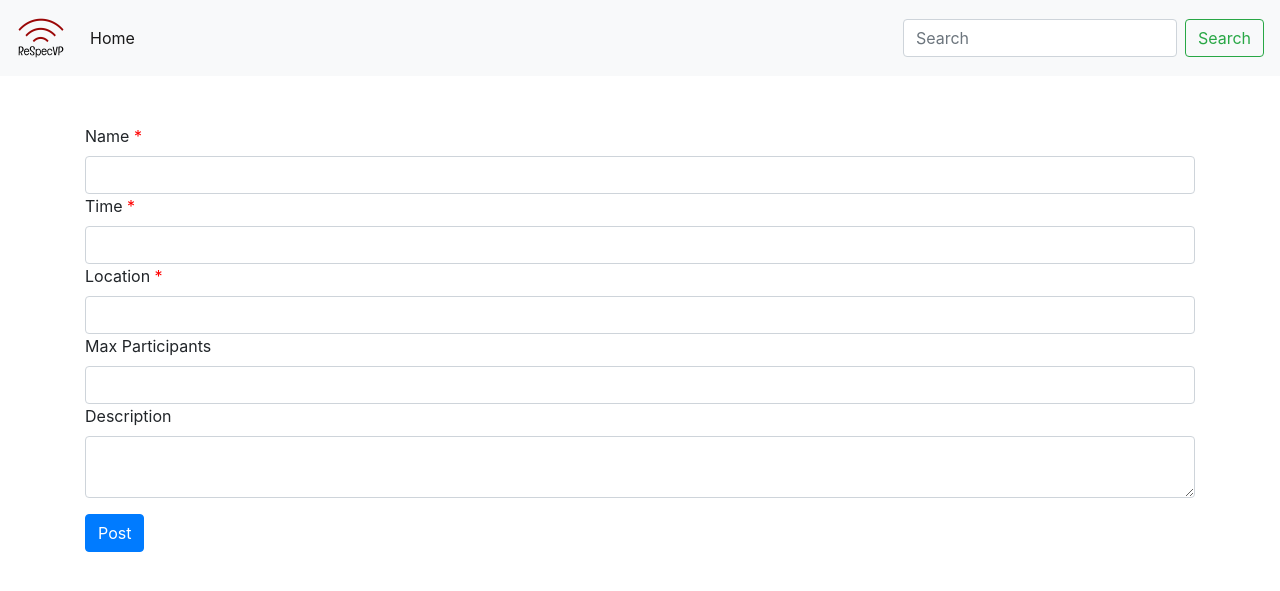
After one commit to Nyquixt/ReSpecVP, a Flask app: page /event/upload in a window 1280 px wide. The commit adds this page. Shown: the top 591 px of the page. Run offline with Flask 2, Linux system fonts and the light colour scheme; the visitor is signed in with stand-in values (Sample User, id 1); some libraries are stand-ins or nearby versions.

Commit message:
upload edit event

```diff
--- a/app.py
+++ b/app.py
@@ -4,7 +4,7 @@ from flask import Blueprint, session, request, redirect, url_for, abort, render_
 
 # form funcs
 from flask_wtf import FlaskForm
-from wtforms import StringField, TextAreaField, PasswordField, validators
+from wtforms import StringField, TextAreaField, PasswordField, DateTimeField, IntegerField, validators
 
 # utility imports
 from functools import wraps
@@ -43,8 +43,6 @@ class Event(db.Document):
     name = db.StringField(db_field='name')
     time = db.DateTimeField(db_field='time')
     location = db.StringField(db_field='location')
-    lng = db.StringField(db_field='longitude')
-    lat = db.StringField(db_field='latitude')
     max_participants = db.IntField(db_field='max_ppl')
     host = db.ReferenceField(User, db_field='host_person')
     desc = db.StringField(db_field='desc')
@@ -56,7 +54,7 @@ class Request(db.Document):
 
 
 """ Forms """
-
+# user
 class LoginForm(FlaskForm):
     username = StringField('Username', [
         validators.DataRequired(),
@@ -90,6 +88,25 @@ class RegisterForm(FlaskForm):
     def validate_email(form, field):
         if User.objects.filter(email=field.data).first():
             raise validators.ValidationError('Email already exists')
+
+# event
+class EventForm(FlaskForm):
+    name = StringField('Name', [
+        validators.DataRequired(),
+        validators.length(min=4, max=50)
+    ])
+
+    time = DateTimeField('Time', [
+        validators.DataRequired()
+    ])
+
+    location = StringField('Location', [
+        validators.DataRequired()
+    ])
+
+    max_ppl = IntegerField('Max Participants')
+
+    desc = TextAreaField('Description')
 
 """ Routes """
 # register
@@ -145,6 +162,86 @@ def logout():
     session.clear()
     return redirect(url_for('index'))
 
+# events
+@login_required
+@app.route('/event/upload', methods=['GET', 'POST'])
+def upload_event():
+    if 'username' in session:
+
+        form = EventForm()
+
+        if request.method == 'POST':
+            if form.validate_on_submit():
+                new_event = Event()
+                new_event.name = form.name.data
+                new_event.time = form.time.data
+                new_event.location = form.location.data
+
+                if form.max_ppl.data:
+                    new_event.max_participants = form.max_ppl.data
+
+                if form.desc.data:
+                    new_event.desc = form.desc.data
+
+                host = User.objects.get(username=session['username'])
+
+                if host is None:
+                    return abort(403)
+
+                new_event.host = host
+                new_event.save()
+
+                return redirect(url_for('index'))
+        return render_template('event/upload_event.html', form=form)
+    else:
+        return abort(403)
+
+# edit events
+@login_required
+@app.route('/event/edit/<id>', methods=['GET', 'POST'])
+def edit_event(id):
+    if 'username' in session:
+        try:
+            event = Event.objects.get(id=id)
+        except:
+            return abort(404)
+
+        user = User.objects.get(username=session['username'])
+
+        if user.id == event.host.id: # valid user to edit
+            form = EventForm(
+                name=event.name,
+                time=event.time,
+                location=event.location,
+            )
+
+            if event.max_participants:
+                form.max_ppl.data = event.max_participants
+
+            if event.desc:
+                form.desc.data = event.desc
+
+            if request.method == 'POST':
+                if form.validate_on_submit():
+
+                    event.name = form.name.data
+                    event.time = form.time.data
+                    event.location = form.location.data
+
+                    event.max_participants = form.max_ppl.data
+
+                    event.desc = form.desc.data
+                    print(form.desc.data)
+                    event.save()
+
+                    return redirect(url_for('index'))
+        else:
+            return abort(403)
+
+        return render_template('event/edit_event.html', form=form)
+    else:
+        return abort(403)
+
 # general routes
 
 @app.route('/', methods=['GET'])
--- /dev/null
+++ b/templates/event/upload_event.html
@@ -0,0 +1,18 @@
+{% extends 'base.html' %}
+{% block title %} Upload Event {% endblock %}
+{% block content %}
+<div>
+    {% from "_formhelpers.html" import render_field %}
+    <form method="POST" action="" role="form">
+        {{ form.hidden_tag() }}
+        <div class="form-group">
+            {{ render_field(form.name, class='form-control', is_required=True) }}
+            {{ render_field(form.time, class='form-control', is_required=True, type='datetime') }}
+            {{ render_field(form.location, class='form-control', is_required=True) }}
+            {{ render_field(form.max_ppl, class='form-control') }}
+            {{ render_field(form.desc, class='form-control') }}
+        </div>
+        <button type="submit" class="btn btn-primary">Post</button>
+    </form>
+</div>
+{% endblock %}
--- a/templates/user/login.html
+++ b/templates/user/login.html
@@ -7,7 +7,7 @@
         {{ form.hidden_tag() }}
         <div class="form-group">
             {{ render_field(form.username, class='form-control',is_required=True) }}
-            {{ render_field(form.password, class='form-control', is_required=True)}}
+            {{ render_field(form.password, class='form-control', is_required=True) }}
         </div>
         <button type="submit" class="btn btn-primary">Log In</button>
     </form>
--- a/templates/user/register.html
+++ b/templates/user/register.html
@@ -7,8 +7,8 @@
         {{ form.hidden_tag() }}
         <div class="form-group">
             {{ render_field(form.username, class='form-control', is_required=True) }}
-            {{ render_field(form.password, class='form-control', is_required=True)}}
-            {{ render_field(form.confirmed, class='form-control', is_required=True)}}
+            {{ render_field(form.password, class='form-control', is_required=True) }}
+            {{ render_field(form.confirmed, class='form-control', is_required=True) }}
         </div>
         <button type="submit" class="btn btn-primary">Register</button>
     </form>
```
Also changed, not shown: templates/event/edit_event.html (added, +18 -0 lines).
